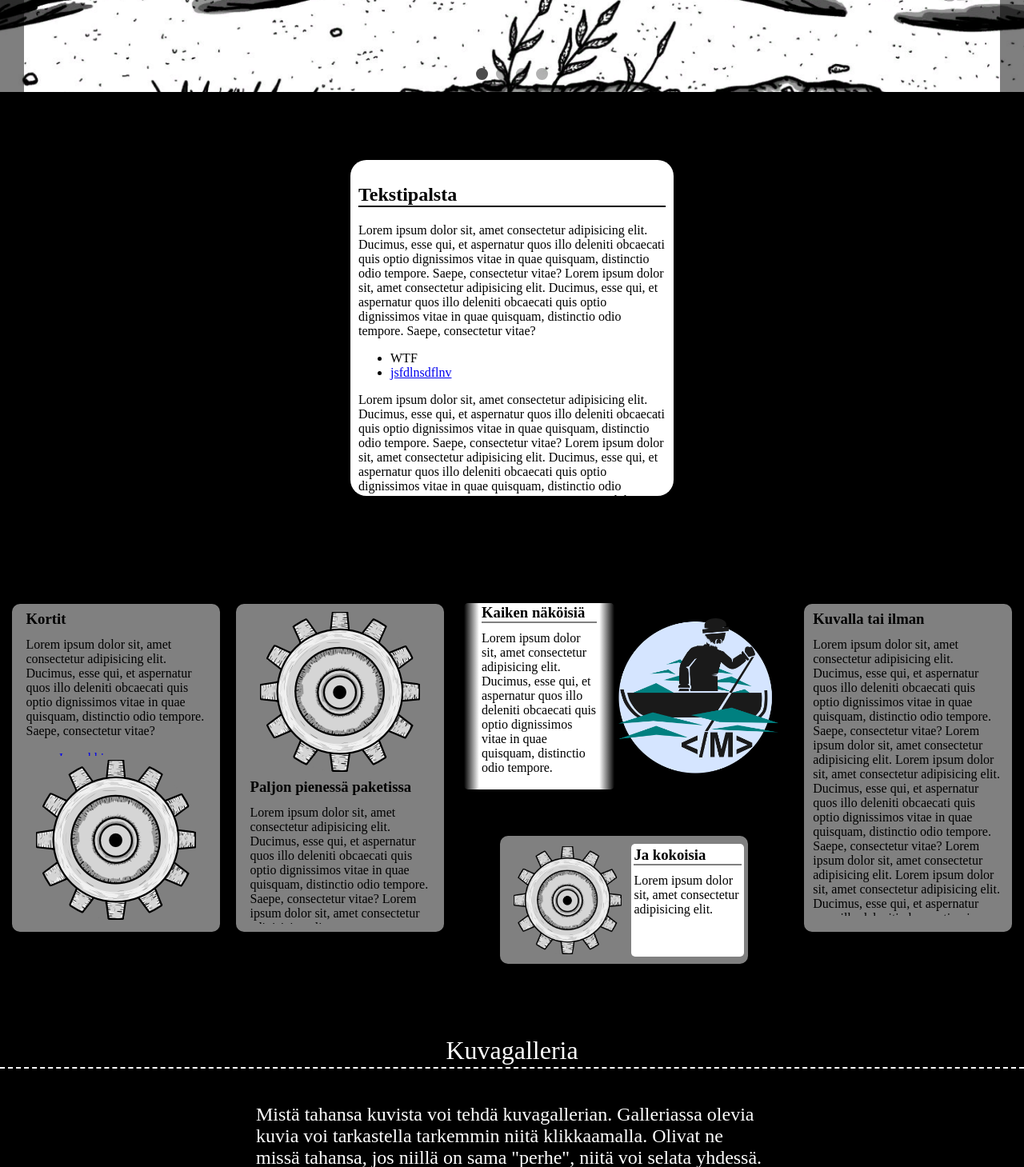
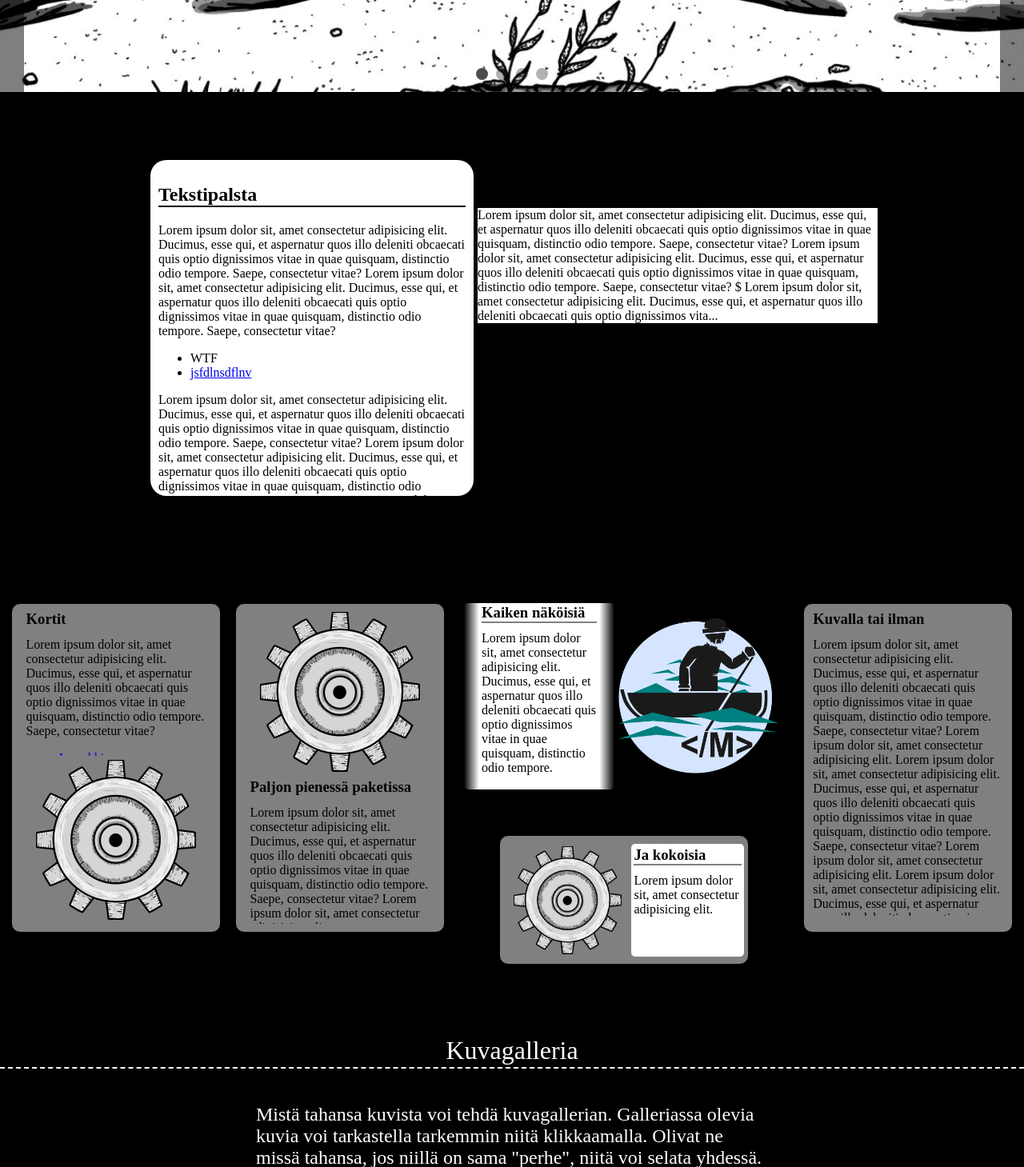
Before and after one commit to Ohra-aho/Ohra-aho.github.io, a PHP site: page /tool_showcase/ in a window 1280 px wide. Shown: the part 588-2047 px from the top of the page at 80% size. Run offline with PHP 8.4, Linux system fonts and the light colour scheme; style sheets or scripts are compiled from the project's sources.

Commit message:
text-limiter fixed

```diff
--- a/tool_showcase/index.html
+++ b/tool_showcase/index.html
@@ -13,9 +13,11 @@
 	<link rel="stylesheet" href="./tools/main/header/ham-list/ham_list.css">
 	<link rel="stylesheet" href="./tools/main/container/section.css">
 	<link rel="stylesheet" href="./tools/main/text-editor/text_editor.css">
+	<link rel="stylesheet" href="./tools/main/loading_screen/loading_screen.css">
 
 	<link rel="stylesheet" href="./tools/adjusting/row_column.css">
 	<link rel="stylesheet" href="./tools/adjusting/full_screen/full_screen.css">
+	<link rel="stylesheet" href="./tools/adjusting/text_limiter/text_limiter.css">
 
 	<link rel="stylesheet" href="./tools/content/text_column/text_column.css">
 	<link rel="stylesheet" href="./tools/content/card/card.css">
@@ -35,6 +37,7 @@
 
 	<script defer src="./tools/adjusting/grid.js"></script>
 	<script defer src="./tools/adjusting/full_screen/full_screen.js"></script>
+	<script defer src="./tools/adjusting/text_limiter/text_limiter.js"></script>
 
 	<script defer src="./tools/main/container/main_container.js"></script>
 	<script defer src="./tools/main/footer/footer.js"></script>
@@ -66,6 +69,10 @@
 </head>
 <body>
 	<languages languages="suomi englanti"></languages>
+
+	<loading-screen>
+		<img src="./tools/media/images/header/placeholder_logo.png" alt="image">
+	</loading-screen>
 
 	<sticky-header>
 		<div style="width: 100%; height: 7vh">
@@ -173,7 +180,7 @@
 
 		<separator></separator>
 		<section id="text-column">
-			<custom_center>
+			<row>
 				<text-column class="scrollable" title="Tekstipalsta">
 					Lorem ipsum dolor sit, amet consectetur adipisicing elit.
 					Ducimus, esse qui, et aspernatur quos illo deleniti obcaecati quis optio dignissimos vitae in quae quisquam, distinctio odio tempore.
@@ -291,7 +298,40 @@
 						</language>
 				</language-changer>
 
-			</custom_center>
+				<div id="testing">
+					<limited-text style="background-color: white;">
+						Lorem ipsum dolor sit, amet consectetur adipisicing elit.
+						Ducimus, esse qui, et aspernatur quos illo deleniti obcaecati quis optio dignissimos vitae in quae quisquam, distinctio odio tempore.
+						Saepe, consectetur vitae?
+						Lorem ipsum dolor sit, amet consectetur adipisicing elit.
+						Ducimus, esse qui, et aspernatur quos illo deleniti obcaecati quis optio dignissimos vitae in quae quisquam, distinctio odio tempore.
+						Saepe, consectetur vitae?
+						$
+						Lorem ipsum dolor sit, amet consectetur adipisicing elit.
+						Ducimus, esse qui, et aspernatur quos illo deleniti obcaecati quis optio dignissimos vitae in quae quisquam, distinctio odio tempore.
+						Saepe, consectetur vitae?
+						Lorem ipsum dolor sit, amet consectetur adipisicing elit.
+						Ducimus, esse qui, et aspernatur quos illo deleniti obcaecati quis optio dignissimos vitae in quae quisquam, distinctio odio tempore.
+						Saepe, consectetur vitae?
+						Lorem ipsum dolor sit, amet consectetur adipisicing elit.
+						Ducimus, esse qui, et aspernatur quos illo deleniti obcaecati quis optio dignissimos vitae in quae quisquam, distinctio odio tempore.
+						Saepe, consectetur vitae?
+						Lorem ipsum dolor sit, amet consectetur adipisicing elit.
+						Ducimus, esse qui, et aspernatur quos illo deleniti obcaecati quis optio dignissimos vitae in quae quisquam, distinctio odio tempore.
+						Saepe, consectetur vitae?
+						$
+						Lorem ipsum dolor sit, amet consectetur adipisicing elit.
+						Ducimus, esse qui, et aspernatur quos illo deleniti obcaecati quis optio dignissimos vitae in quae quisquam, distinctio odio tempore.
+						Saepe, consectetur vitae?
+						Lorem ipsum dolor sit, amet consectetur adipisicing elit.
+						Ducimus, esse qui, et aspernatur quos illo deleniti obcaecati quis optio dignissimos vitae in quae quisquam, distinctio odio tempore.
+						Saepe, consectetur vitae?
+						Lorem ipsum dolor sit, amet consectetur adipisicing elit.
+						Ducimus, esse qui, et aspernatur quos illo deleniti obcaecati quis optio dignissimos vitae in quae quisquam, distinctio odio tempore.
+						Saepe, consectetur vitae?
+					</limited-text>
+				</div>
+			</row>
 		</section>
 		<separator></separator>
 
--- a/tool_showcase/index/header/header.css
+++ b/tool_showcase/index/header/header.css
@@ -120,7 +120,7 @@ footer simple-contact a {
   font-size: x-large;
 }
 
-#text-column custom_center text-column {
+#text-column row text-column {
   background-color: var(--secondary-color);
   margin: 5px;
   width: 30%;
@@ -128,8 +128,12 @@ footer simple-contact a {
   border-radius: 20px;
   padding: 10px;
 }
-#text-column custom_center text-column h1 {
+#text-column row text-column h1 {
   border-bottom: 2px solid var(--primary-color);
+}
+#text-column row #testing {
+  width: 500px;
+  height: 300px;
 }
 
 #cards custom_center row card-img {
@@ -396,40 +366,12 @@ footer simple-contact a {
     display: none;
   }
   #text-column row text-column {
-    background-color: white;
     margin: 5px;
     width: 30%;
     max-height: 50vh;
-    border-top-left-radius: 20px;
-    border-bottom-left-radius: 20px;
   }
   #text-column row text-column h1 {
     border-bottom: 2px solid black;
-  }
-  #text-column row text-column:last-of-type {
-    border-top-right-radius: 20px;
-    border-bottom-right-radius: 20px;
-    border-top-left-radius: 0px;
-    border-bottom-left-radius: 0px;
-  }
-  #text-column row column {
-    margin: 5px;
-    width: 30%;
-  }
-  #text-column row column text-column {
-    width: 100%;
-    max-height: 60vh;
-    border-top-left-radius: 20px;
-    border-top-right-radius: 20px;
-    border-bottom-left-radius: 0px;
-    border-bottom-right-radius: 0px;
-    padding: 5px;
-  }
-  #text-column row column text-column:last-of-type {
-    border-top-left-radius: 0px;
-    border-top-right-radius: 0px;
-    border-bottom-left-radius: 20px;
-    border-bottom-right-radius: 20px;
   }
   #media-displayers media-displayer {
     width: 500px;
--- a/tool_showcase/index/header/header.scss
+++ b/tool_showcase/index/header/header.scss
@@ -143,8 +143,7 @@ footer {
 
 $radius: 20px;
 #text-column {
-
-	custom_center {
+	row {
 		text-column {
 			background-color: var(--secondary-color);
 			margin: 5px;
@@ -156,6 +155,11 @@ $radius: 20px;
 			h1 {
 				border-bottom: 2px solid var(--primary-color);
 			}
+		}
+
+		#testing {
+			width: 500px;
+			height: 300px;
 		}
 	}
 }
@@ -278,29 +282,9 @@ $radius: 20px;
 				width: 80%;
 				max-height: 100vh;
 			}
-
-			text-column:first-child {
-				border-top-left-radius: $radius;
-				border-top-right-radius: $radius;
-				border-bottom-left-radius: 0px;
-				border-bottom-right-radius: 0px;
-			}
-
-			text-column:last-of-type {
-				border-top-left-radius: 0;
-				border-top-right-radius: 0;
-				border-bottom-left-radius: $radius;
-				border-bottom-right-radius: $radius;
-			}
-
-			column {
-				width: 80%;
-				#c_text_1 {
-					border-top-left-radius: 0;
-					border-top-right-radius: 0;
-					border-bottom-left-radius: 0;
-					border-bottom-right-radius: 0;
-				}
+			#testing {
+				width: 300px;
+				height: 300px;
 			}
 		}
 	}
@@ -426,44 +410,15 @@ $radius: 20px;
 	#text-column {
 		row {
 			text-column {
-				background-color: white;
 				margin: 5px;
 				width: 30%;
 				max-height: 50vh;
-				border-top-left-radius: $radius;
-				border-bottom-left-radius: $radius;
 
 				h1 {
 					border-bottom: 2px solid black;
 				}
 			}
 
-			text-column:last-of-type {
-				border-top-right-radius: $radius;
-				border-bottom-right-radius: $radius;
-				border-top-left-radius: 0px;
-				border-bottom-left-radius: 0px;
-			}
-
-			column {
-				margin: 5px;
-				width: 30%;
-				text-column {
-					width: 100%;
-					max-height: 60vh;
-					border-top-left-radius: $radius;
-					border-top-right-radius: $radius;
-					border-bottom-left-radius: 0px;
-					border-bottom-right-radius: 0px;
-					padding: 5px;
-				}
-				text-column:last-of-type {
-					border-top-left-radius: 0px;
-					border-top-right-radius: 0px;
-					border-bottom-left-radius: $radius;
-					border-bottom-right-radius: $radius;
-				}
-			}
 		}
 	}
 
--- a/tool_showcase/tools/adjusting/grid.js
+++ b/tool_showcase/tools/adjusting/grid.js
@@ -12,7 +12,6 @@ class GridGenerator extends HTMLElement {
 	}
 
 	connectedCallback() {
-		//this.CreateCells();
 		window.addEventListener("DOMContentLoaded", () => {this.CreateCells()})
 		window.addEventListener("resize", () => {
 			this.CreateCells();
--- a/tool_showcase/tools/adjusting/text_limiter/text_limiter.css
+++ b/tool_showcase/tools/adjusting/text_limiter/text_limiter.css
@@ -1,4 +1,6 @@
 limited-text {
   display: block;
   width: 100%;
+  height: -moz-fit-content;
+  height: fit-content;
 }/*# sourceMappingURL=text_limiter.css.map */
--- a/tool_showcase/tools/adjusting/text_limiter/text_limiter.js
+++ b/tool_showcase/tools/adjusting/text_limiter/text_limiter.js
@@ -8,10 +8,16 @@ class LimitedText extends HTMLElement {
 	connectedCallback() {
 		this.content = this.innerText;
 		this.char_limit = 0;
-		this.CalculateCharLimit();
-		if(this.char_limit < this.content.length) {
-			this.innerText = this.content.substring(0, this.char_limit) + "...";
-		}
+
+		window.addEventListener("DOMContentLoaded", () => {
+			this.CalculateCharLimit();
+			if(this.char_limit < this.content.length) {
+				this.innerText = this.content.substring(0, this.char_limit) + "...";
+			} else {
+				this.innerText = this.content;
+			}
+		});
+
 
 		window.addEventListener("resize", () => {
 			this.CalculateCharLimit();
@@ -21,11 +27,13 @@ class LimitedText extends HTMLElement {
 				this.innerText = this.content;
 			}
 		});
+
+
 	}
 
 	CalculateCharLimit() {
-		const char_size = this.offsetHeight * this.offsetWidth / (this.content.replaceAll(" ", "").length)
-		this.char_limit = (this.parentElement.offsetHeight * this.parentElement.offsetWidth / char_size);
+		var style = window.getComputedStyle(this, null).getPropertyValue('font-size');
+		this.char_limit = (this.parentElement.offsetHeight * this.parentElement.offsetWidth / (parseFloat(style)*parseFloat(style)));
 	}
 }
 
--- a/tool_showcase/tools/adjusting/text_limiter/text_limiter.scss
+++ b/tool_showcase/tools/adjusting/text_limiter/text_limiter.scss
@@ -1,4 +1,5 @@
 limited-text {
 	display: block;
 	width: 100%;
+	height: fit-content;
 }
```
Also changed, not shown: other parts of tool_showcase/index/header/header.css (+6 -40 lines), 2 other files.
